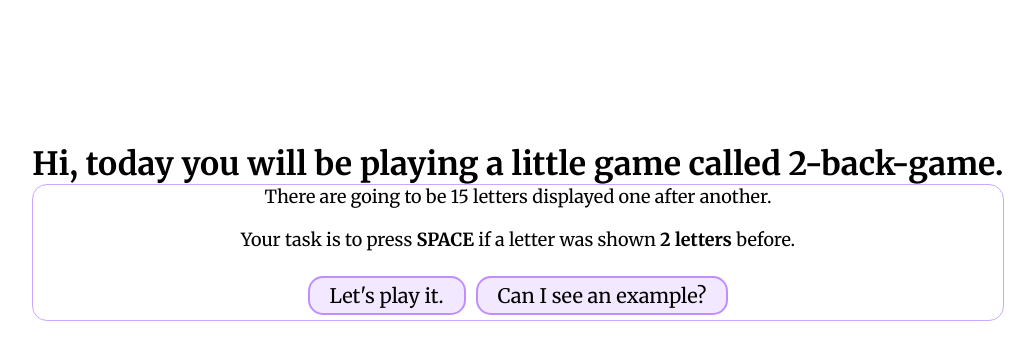
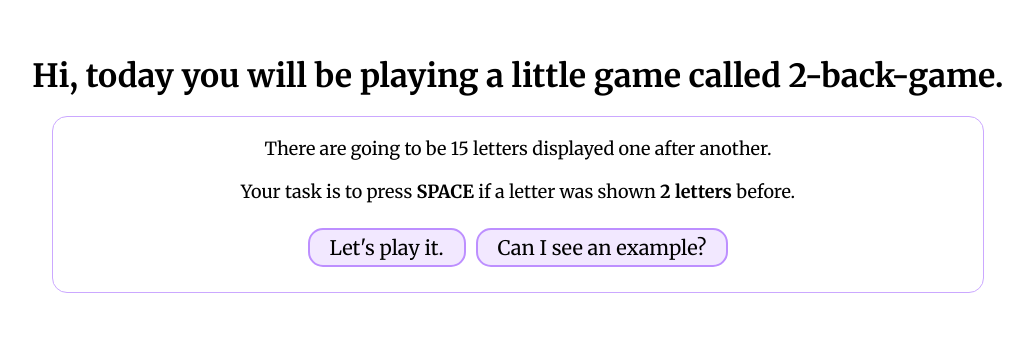
Before and after one commit to arianaamx/2-back-game, a React (Create React App) app: page / in a window 1280 px wide. Shown: the part 176-536 px from the top of the page, without its empty margins (122-1157 px from the left). Built offline with nearby package versions, Linux system fonts and the light colour scheme.

Commit message:
Move initial css to index.css

```diff
--- a/src/App.tsx
+++ b/src/App.tsx
@@ -31,13 +31,8 @@ const AppWrapper = styled.div`
   justify-content: center;
   align-items: center;
 
-  height: 100vh;
-
-  * {
-    font-family: "Merriweather";
-    margin: 0;
-    padding: 0;
-  }
+  height: 100%;
+  min-height: 90vh;
 
   button {
     padding: 5px 20px;
--- /dev/null
+++ b/src/index.css
@@ -0,0 +1,5 @@
+* {
+  font-family: "Merriweather";
+  margin: 0;
+  padding: 0;
+}
--- a/src/index.tsx
+++ b/src/index.tsx
@@ -1,6 +1,7 @@
 import React from "react";
 import ReactDOM from "react-dom";
 import App from "./App";
+import "./index.css";
 
 ReactDOM.render(
   <React.StrictMode>
```
